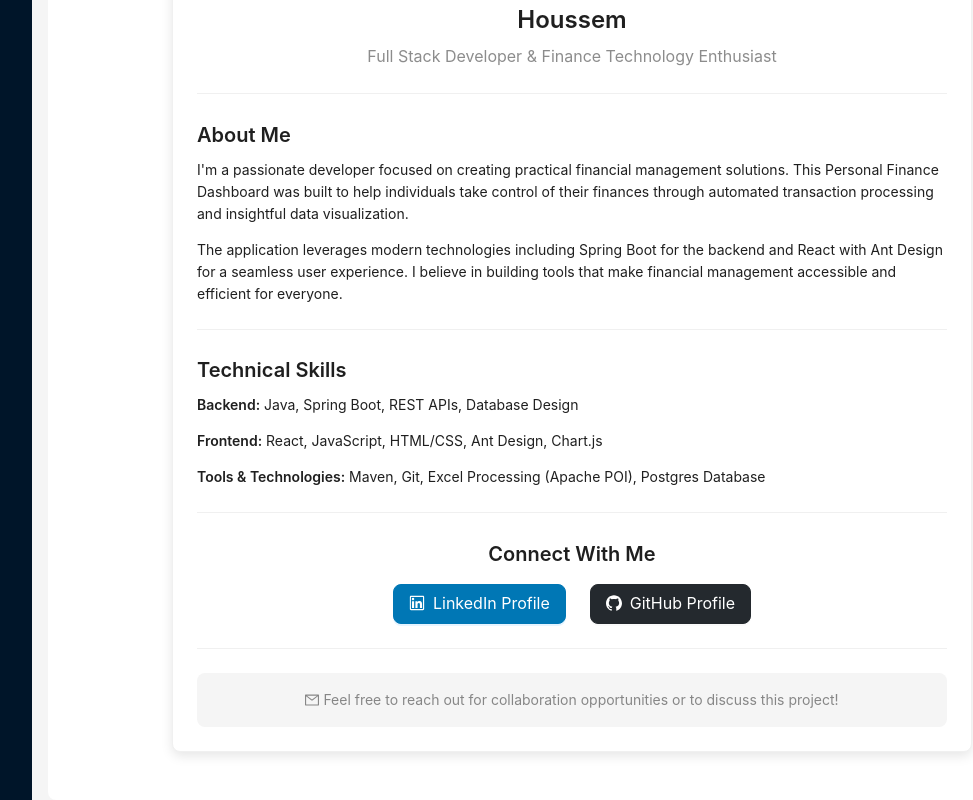
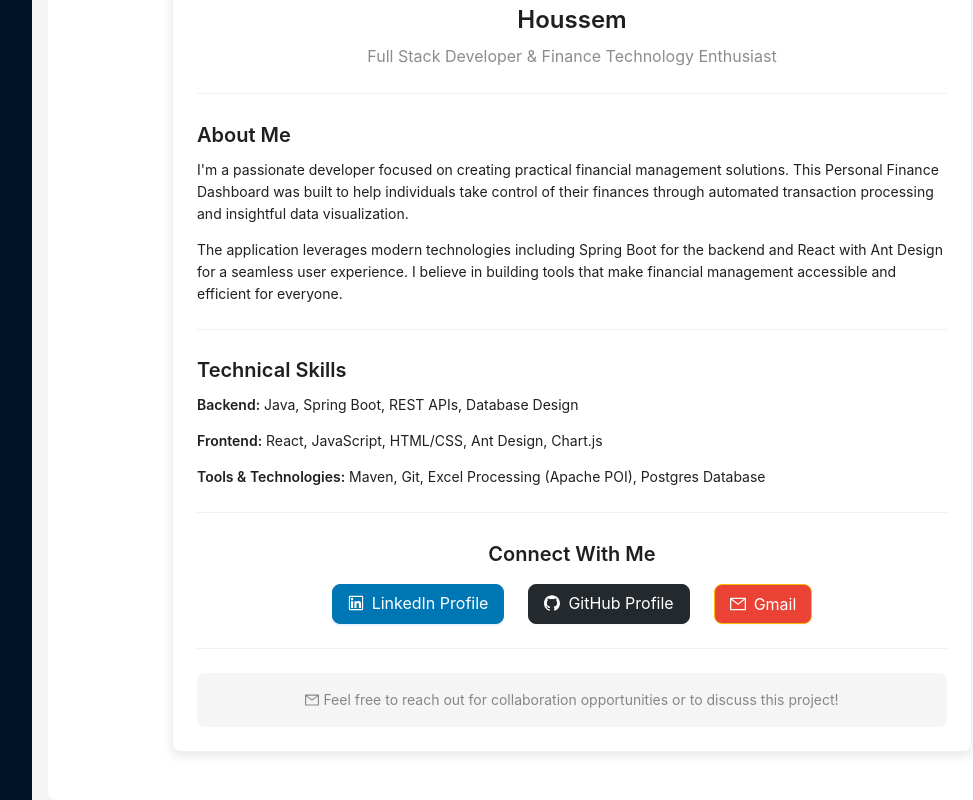
Before and after one commit to housssem1999/Consume-bank-excel, a React (Create React App) app in the folder frontend/: page /contact in a window 1280 px wide. Shown: the part 431-1231 px from the top of the page, without its empty margins (168-1141 px from the left). Built offline with nearby package versions, Linux system fonts and the light colour scheme; the HTML template or start-up script is replaced by a standard one.

Commit message:
add gmail link

```diff
--- a/frontend/src/components/Contact.js
+++ b/frontend/src/components/Contact.js
@@ -10,6 +10,16 @@ import {
 const { Title, Paragraph, Text } = Typography;
 
 const Contact = () => {
+  const adminEmail = "mhoussem789@gmail.com";
+
+  const handleCopy = async () => {
+    try {
+      await navigator.clipboard.writeText(adminEmail);
+      message.success("Admin email copied to clipboard!");
+    } catch (err) {
+      message.error("Failed to copy email.");
+    }
+  };
   return (
     <div style={{ padding: '24px' }}>
       <Title level={2}>Contact & About</Title>
@@ -107,6 +117,19 @@ const Contact = () => {
             >
               GitHub Profile
             </Button>
+            <Button
+              icon={<MailOutlined />}
+              size="large"
+              rel="noopener noreferrer"
+              onClick={handleCopy}
+              style={{
+                backgroundColor: '#ea4335',
+                borderColor: '#fbbc04',
+                color: 'white'
+              }}
+            >
+              Gmail
+            </Button>
           </Space>
         </div>
 
```
